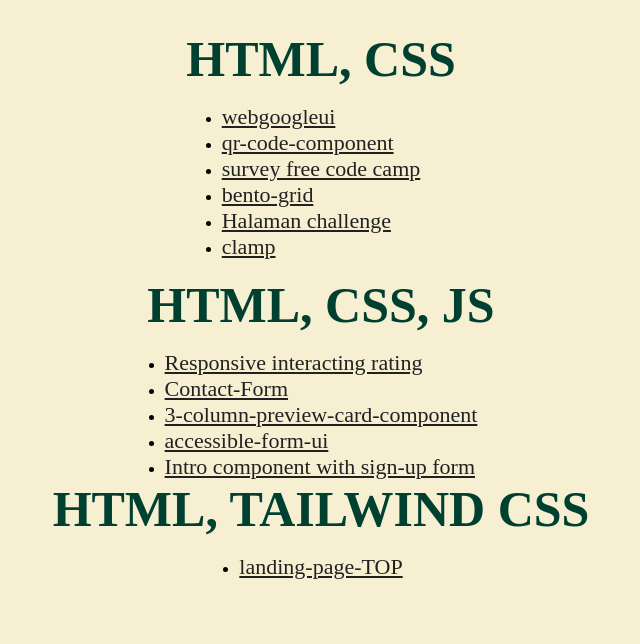
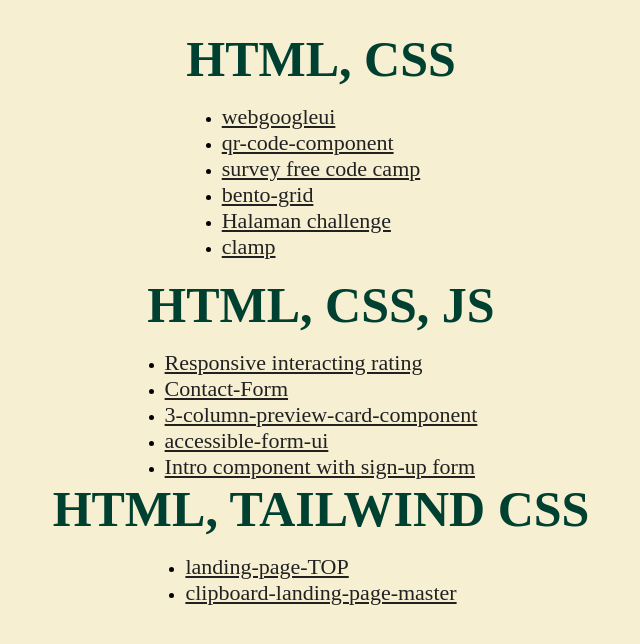
Before and after one commit to zesciati/zak-link-portfolio, a plain HTML site: page index.html in a window 1280 px wide. Shown: the whole page, without its empty margins (319-959 px from the left). Drawn offline with Linux system fonts and the light colour scheme.

Commit message:
menambahkan clipboard-landing-page-master

```diff
--- a/index.html
+++ b/index.html
@@ -32,6 +32,7 @@
       <h1>HTML, TAILWIND CSS</h1>
       <ul>
         <li><a href="https://landing-page-top.pages.dev/" target="_blank">landing-page-TOP</a></li>
+        <li><a href="https://clipboard-landing-page-master-8dw.pages.dev/" target="_blank">clipboard-landing-page-master</a></li>
       </ul>
     </section>
   </main>
```
